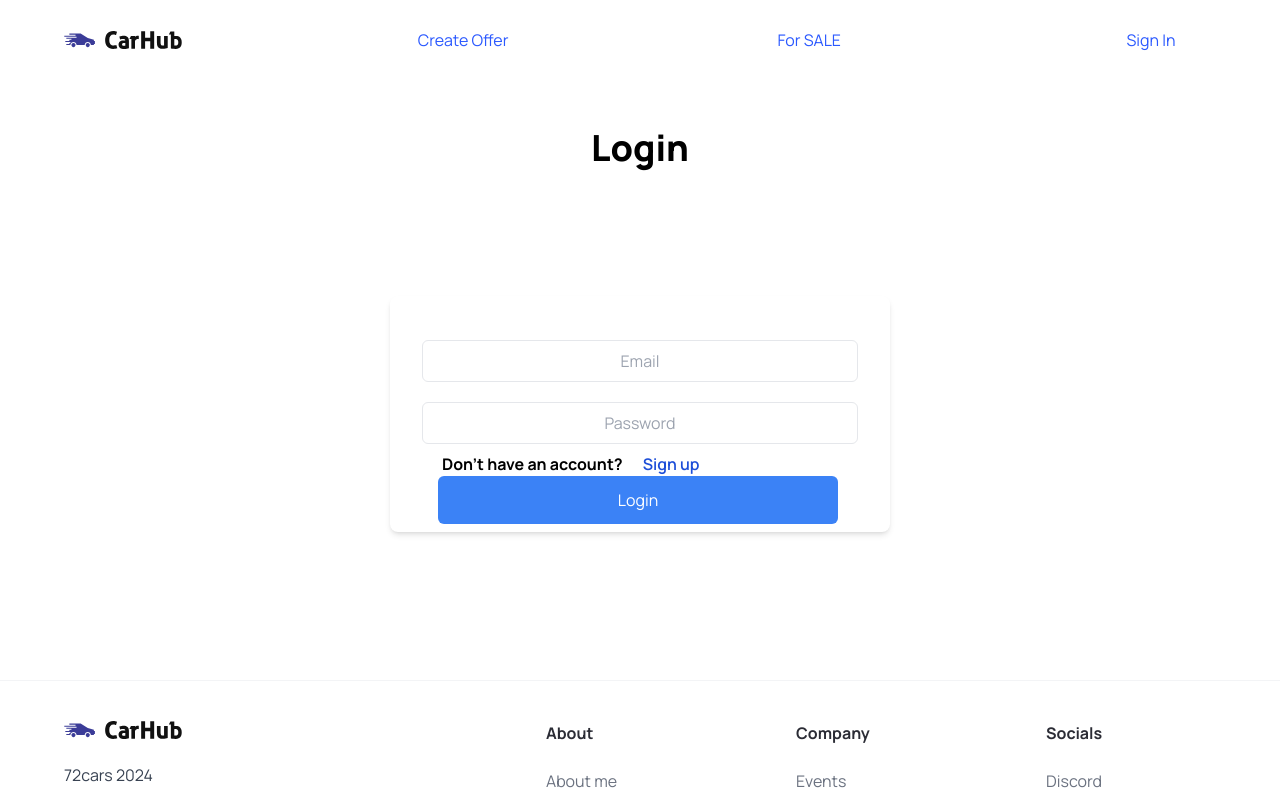
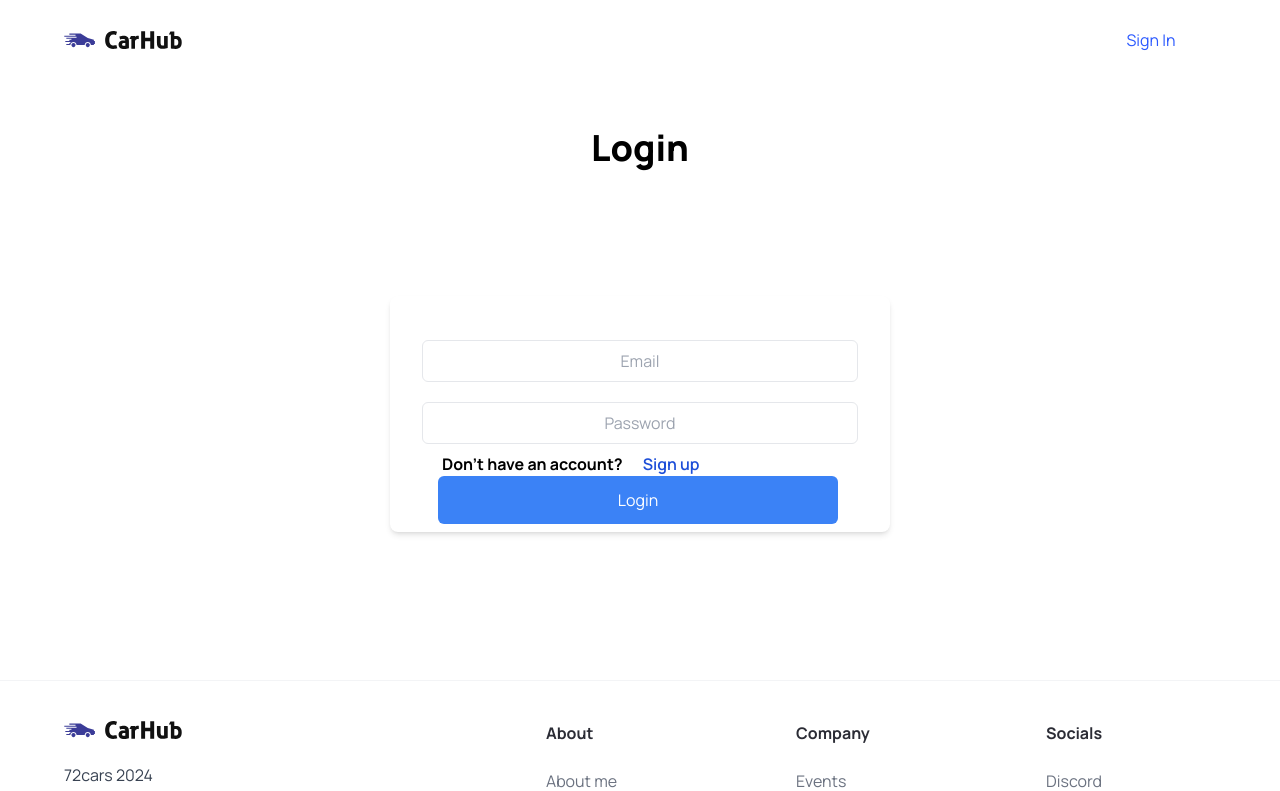
Before and after one commit to alexace21/Java-Advanced, a Next.js app in the folder client/: page /login in a window 1280 px wide. Shown: the top 791 px of the page. Built offline with nearby package versions, Linux system fonts and the light colour scheme.

Commit message:
introduce Context API and AuthProvider

```diff
--- a/client/app/layout.tsx
+++ b/client/app/layout.tsx
@@ -1,7 +1,7 @@
 import type { Metadata } from "next";
 import "./globals.css";
 import { Footer, Navbar } from "@/components";
-
+import AuthContextProvider from "@/context/AuthContext";
 
 export const metadata: Metadata = {
   title: "72cars",
@@ -16,9 +16,11 @@ export default function RootLayout({
   return (
     <html lang="en">
       <body className="relative">
-        <Navbar />
+        <AuthContextProvider>
+          <Navbar />
           {children}
-        <Footer />
+          <Footer />
+        </AuthContextProvider>
       </body>
     </html>
   );
--- a/client/app/register/page.tsx
+++ b/client/app/register/page.tsx
@@ -1,4 +1,4 @@
-import RegistrationForm from "../../components/RegistrationForm";
+import RegistrationForm from "@/components/RegistrationForm";
 
 const RegisterPage = () => {
   return (
--- a/client/components/LoginForm.tsx
+++ b/client/components/LoginForm.tsx
@@ -5,11 +5,14 @@ import { useState } from "react";
 import CustomButton from "./CustomButton";
 import { getAuthToken, loginUser } from "@/utils";
 import Link from "next/link";
+import { useAuthContext } from "@/context/AuthContext";
 
 const LoginForm: React.FC = () => {
   const [email, setEmail] = useState("");
   const [password, setPassword] = useState("");
   const [loginError, setLoginError] = useState<string | null>(null);
+
+  const {isAuthenticated, setIsAuthenticated} = useAuthContext();
 
   const router = useRouter();
 
@@ -18,6 +21,8 @@ const LoginForm: React.FC = () => {
       const result = await loginUser(email, password);
 
       if (result === 200 && getAuthToken() != null) {
+        window.localStorage.setItem("auth_user", email);
+        setIsAuthenticated(true);
         router.push("/");
       } else {
         setLoginError(result);
@@ -27,9 +32,6 @@ const LoginForm: React.FC = () => {
     }
   };
 
-  const handleNoExistingProfile = () => {
-    router.push("/register");
-  };
   return (
     <form action={"/login"} className="registration-form">
       <div>
--- a/client/components/Navbar.tsx
+++ b/client/components/Navbar.tsx
@@ -1,30 +1,55 @@
 "use client";
 
-import Link from 'next/link';
-import Image from 'next/image';
+import Link from "next/link";
+import Image from "next/image";
 
-import CustomButton from './CustomButton';
-
+import CustomButton from "./CustomButton";
+import { getAuthToken } from "@/utils";
+import { useEffect } from "react";
+import { useAuthContext } from "@/context/AuthContext";
 const Navbar = () => {
 
+  const {isAuthenticated, setIsAuthenticated} = useAuthContext();
+
+  const userLogout = () => {
+    setIsAuthenticated(false);
+    window.localStorage.removeItem("auth_token");
+    window.localStorage.removeItem("auth_user");
+  }
+
+  useEffect(() => {
+    const auth = getAuthToken();
+
+    console.log(auth)
+    if (auth) {
+      setIsAuthenticated(true);
+    } else {
+      setIsAuthenticated(false);
+    }
+
+    console.log(isAuthenticated);
+  }, [isAuthenticated])
+
   return (
-    <header className='w-full absolute z-10'>
-        <nav className='max-w-[1440px] mx-auto flex justify-between items-center sm:px-16 px-6 py-4'>
-            <Link href="/" className='flex justify-center items-center'>
+    <header className="w-full absolute z-10">
+      <nav className="max-w-[1440px] mx-auto flex justify-between items-center sm:px-16 px-6 py-4">
+        <Link href="/" className="flex justify-center items-center">
           <Image
             src="/logo.svg"
-                    alt='72cars Logo'
+            alt="72cars Logo"
             width={118}
             height={18}
             className="object-contain"
           />
         </Link>
 
+        {isAuthenticated && (
+          <>
             <Link href="/create-offer">
               <CustomButton
                 title="Create Offer"
                 btnType="button"
-                containerStyles='text-primary-blue rounded-full bg-white min-w-[130px]'
+                containerStyles="text-primary-blue rounded-full bg-white min-w-[130px]"
               />
             </Link>
 
@@ -32,20 +57,33 @@ const Navbar = () => {
               <CustomButton
                 title="For SALE"
                 btnType="button"
-                containerStyles='text-primary-blue rounded-full bg-white min-w-[130px]'
+                containerStyles="text-primary-blue rounded-full bg-white min-w-[130px]"
               />
             </Link>
+          </>
+        )}
 
         <Link href="/register">
           <CustomButton
             title="Sign In"
             btnType="button"
-                containerStyles='text-primary-blue rounded-full bg-white min-w-[130px]'
+            containerStyles="text-primary-blue rounded-full bg-white min-w-[130px]"
           />
         </Link>
+
+        {isAuthenticated && (
+          <>
+              <CustomButton
+                title="Logout"
+                btnType="button"
+                containerStyles="text-primary-blue rounded-full bg-white min-w-[130px]"
+                handleClick={userLogout}
+              />
+          </>
+        )}
       </nav>
     </header>
-  )
-}
+  );
+};
 
-export default Navbar
+export default Navbar;
--- a/client/components/index.ts
+++ b/client/components/index.ts
@@ -19,5 +19,5 @@ export {
     SearchManufacturer,
     CarCard,
     CarDetails,
-    ShopCatalog
+    ShopCatalog,
 }
--- /dev/null
+++ b/client/context/AuthContext.tsx
@@ -0,0 +1,41 @@
+"use client";
+
+import { createContext, useContext, useState } from "react";
+
+type AuthContextProviderProps = {
+    children: React.ReactNode
+}
+
+type AuthContext = {
+    isAuthenticated: true | false;
+    setIsAuthenticated: React.Dispatch<React.SetStateAction<boolean>>;
+}
+
+export const AuthContext = createContext<AuthContext | null>(null);
+
+export default function AuthContextProvider({ children }: AuthContextProviderProps) {
+    const [isAuthenticated, setIsAuthenticated] = useState(false);
+
+    return (
+        <AuthContext.Provider
+            value={{
+                isAuthenticated,
+                setIsAuthenticated
+            }}
+        >
+            {children}
+        </AuthContext.Provider>
+    );
+}
+
+export function useAuthContext() {
+    const context = useContext(AuthContext);
+
+    if (!context) {
+        throw new Error(
+            "useAuthContext must be used within a AuthContextProvider"
+        );
+    }
+
+    return context;
+}
--- a/client/utils/index.ts
+++ b/client/utils/index.ts
@@ -225,6 +225,7 @@ export const fetchCarsForSale = async () => {
     return body.message? body.message : body;
   }
 }
+
 export const getAuthToken = () => {
   return window.localStorage.getItem("auth_token");
 };
```
Also changed, not shown: client/types/index.ts (line endings or trailing spaces). Lines whose indentation alone changed are shown as unchanged.
